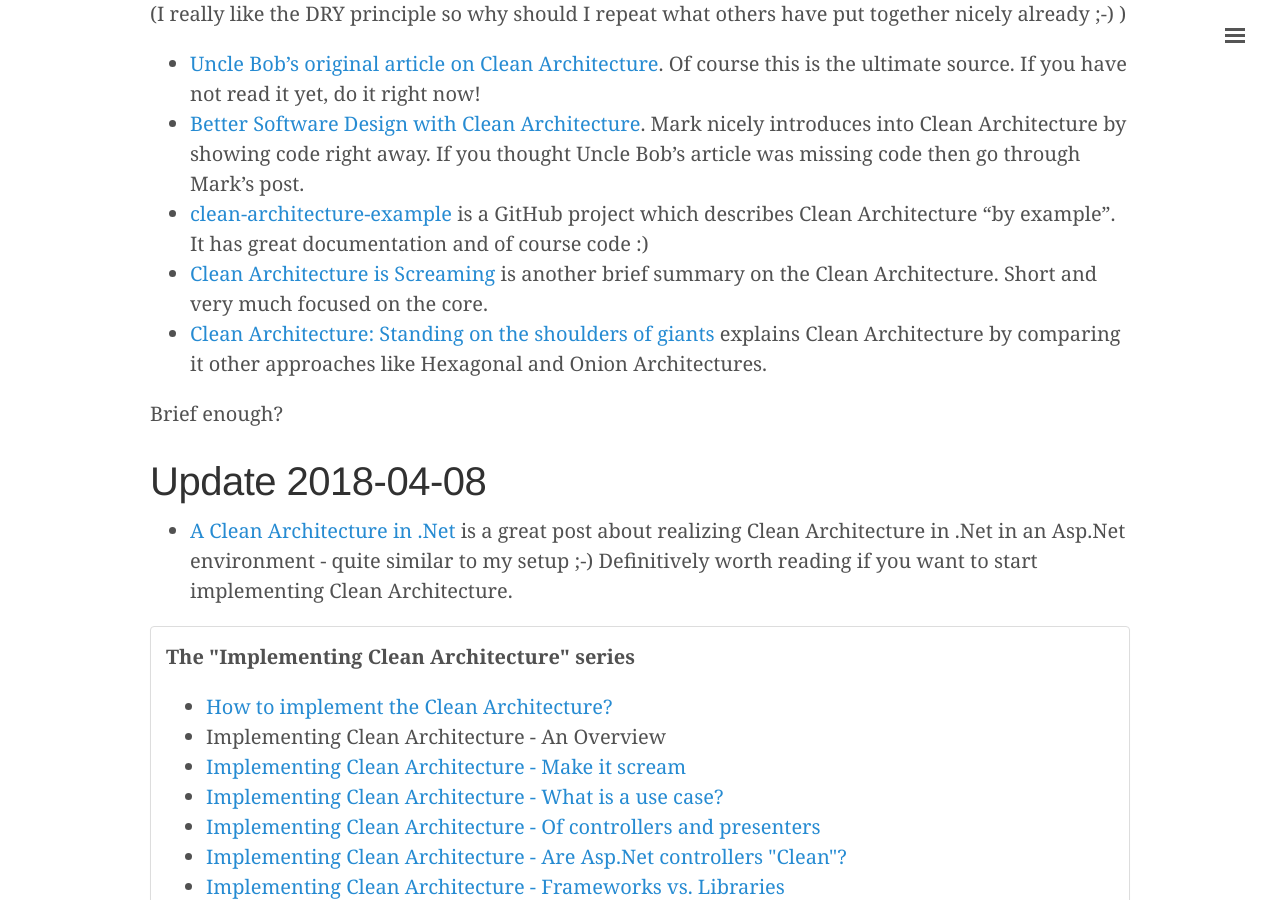
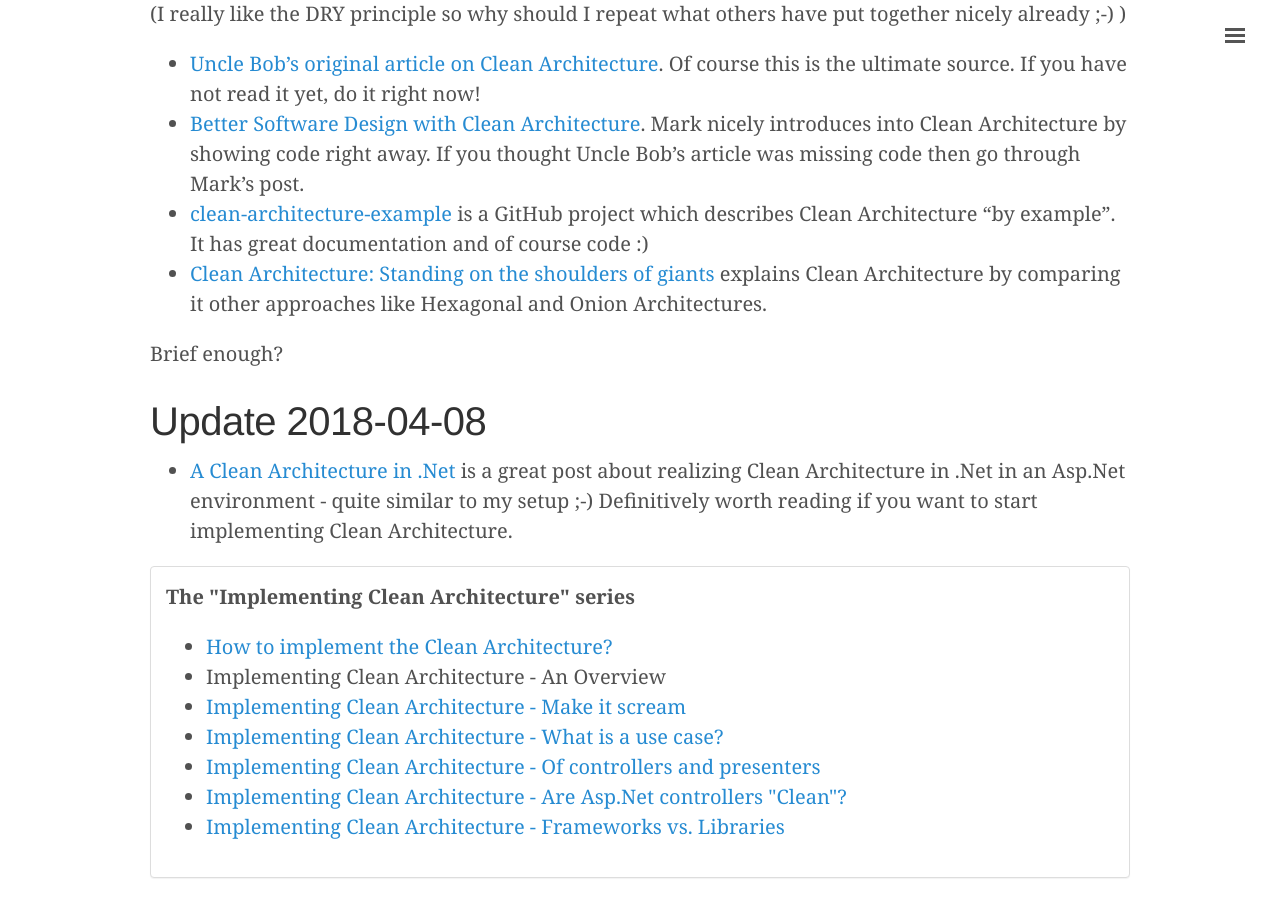
Before and after one commit to plainionist/plainionist.github.io, a Jekyll site: the page built from _posts/2018-02-02-Implementing-Clean-Architecture-Overview.md, in a window 1280 px wide and 900 px high, scrolled down 1015 px. Built offline with Jekyll 4.4.1, drawn with Linux system fonts in a browser that asks for light colours; comment, search, counter and statistics services are not loaded.

Commit message:
Link to compromized page removed

```diff
--- a/_posts/2018-02-02-Implementing-Clean-Architecture-Overview.md
+++ b/_posts/2018-02-02-Implementing-Clean-Architecture-Overview.md
@@ -25,8 +25,6 @@
   If you thought Uncle Bob's article was missing code then go through Mark's post.
 - [clean-architecture-example](https://github.com/mattia-battiston/clean-architecture-example) is a GitHub
   project which describes Clean Architecture "by example". It has great documentation and of course code :)
-- [Clean Architecture is Screaming](http://tidyjava.com/clean-architecture-screaming/) is another brief
-  summary on the Clean Architecture. Short and very much focused on the core.
 - [Clean Architecture: Standing on the shoulders of giants](https://herbertograca.com/2017/09/28/clean-architecture-standing-on-the-shoulders-of-giants/)
   explains Clean Architecture by comparing it other approaches like Hexagonal and Onion Architectures.
 
```
